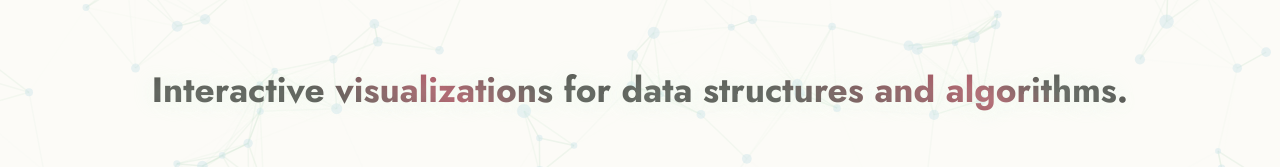
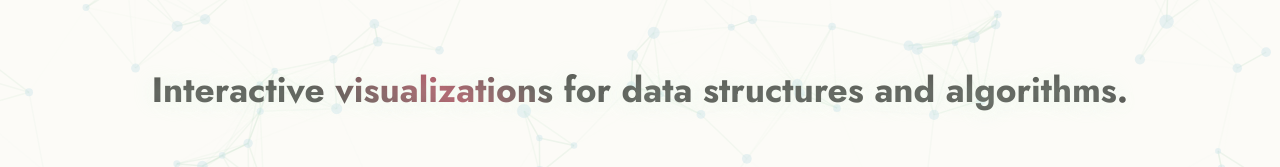
Before and after one commit to saltyJellyFish/visualizer, a React (Vite) app: page / in a window 1280 px wide. Shown: the part 441-608 px from the top of the page. Built offline with nearby package versions, Linux system fonts and the light colour scheme; a web font is replaced by a local one.

Commit message:
style(home): update colors

```diff
--- a/src/index.css
+++ b/src/index.css
@@ -57,7 +57,7 @@ html, body {
   /*background: #2e495c;*/
   /*background: rgb(63, 143, 185);*/
   /*background: -webkit-linear-gradient(50deg, #3b3b35, #3b3b35, #3b3b35,#3b3b35,  #3b3b35, #3b3b35, #e0586e,#3b3b35, #3b3b35, #3b3b35,#e0586e , #3b3b35,  #3b3b35, #3b3b35, #3b3b35, #3b3b35, #3b3b35, #3b3b35);*/
-  background: -webkit-linear-gradient(50deg, #565652 25%,#ae5765 35%, #565652 43%, #565652 60%, #ae5765 76%, #565652 82%);
+  background: -webkit-linear-gradient(50deg, #565652 25%,#ae5765 35%, #565652 43%, #565652 60%);
 
   -webkit-background-clip: text;
   -webkit-text-fill-color: transparent;
```
